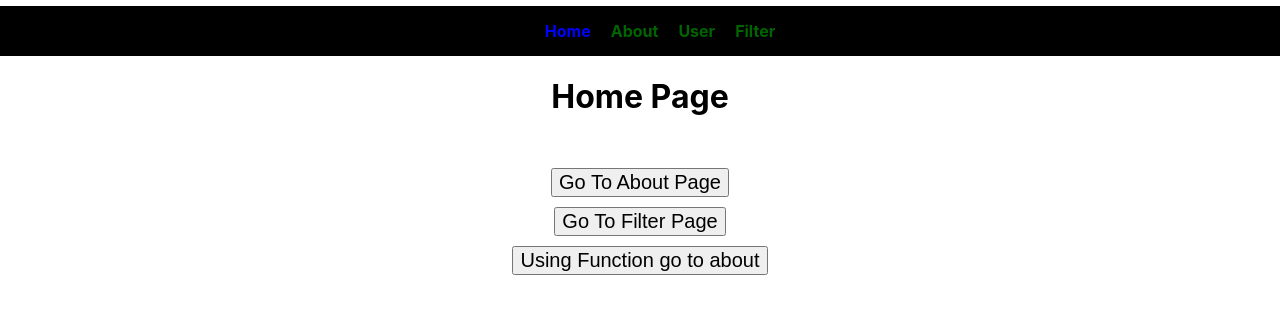
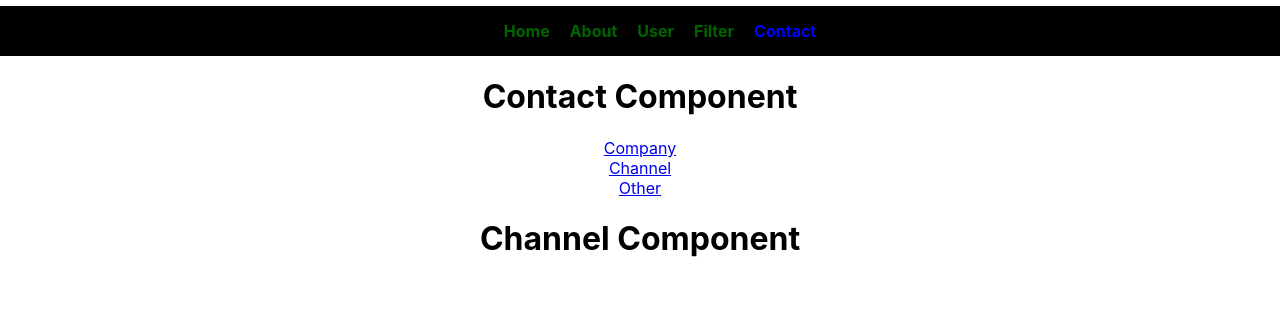
Before and after one commit to krishpatel023/learn-react, a React (Create React App) app: page /contact/channel in a window 1280 px wide. Before the commit this address led to /home. Shown: the top 314 px of the page. Built offline with nearby package versions, Linux system fonts and the light colour scheme.

Commit message:
Nested Routing

```diff
--- a/src/App.js
+++ b/src/App.js
@@ -7,6 +7,10 @@
 import Filter from './components/Filter';
 
 import './App.css';
+import Contact from './components/Contact';
+import Channel from './components/Channel';
+import Company from './components/Company';
+import Other from './components/Other';
 
 function App(){
 
@@ -19,6 +23,16 @@
           <Route path="/home" element={<Home />} />
           <Route path="/about" element={<About />} />
           <Route path='/filter' element={<Filter/>} />
+
+          {/* Nested Routing */}
+          <Route path='/contact/' element={<Contact/>} >
+            <Route path='channel' element={<Channel/>} />
+            <Route path='company' element={<Company/>} />
+            <Route path='other' element={<Other/>} />
+          </Route>
+
+
+
           <Route path="/user/:name" element={<User />} />
           <Route path="/*" element={<Navigate to="/home" />} />
         </Routes>
--- /dev/null
+++ b/src/components/Channel.js
@@ -0,0 +1,10 @@
+import React from "react";
+
+function Channel(){
+    return(
+        <div>
+            <h1>Channel Component</h1>
+        </div>
+    )
+}
+export default Channel;
--- /dev/null
+++ b/src/components/Company.js
@@ -0,0 +1,10 @@
+import React from "react";
+
+function Company(){
+    return(
+        <div>
+            <h1>Company Component</h1>
+        </div>
+    )
+}
+export default Company;
--- /dev/null
+++ b/src/components/Contact.js
@@ -0,0 +1,18 @@
+import React from "react";
+import {Link,Outlet} from 'react-router-dom';
+
+function Contact(){
+    return(
+        <div>
+            <h1>Contact Component</h1>
+
+            <Link to='company'>Company</Link>
+            <br />
+            <Link to='channel'>Channel</Link>
+            <br />
+            <Link to='other'>Other</Link>
+            <Outlet/>
+        </div>
+    )
+}
+export default Contact;
--- a/src/components/NavBar.js
+++ b/src/components/NavBar.js
@@ -11,6 +11,8 @@
                 <li><NavLink className='nav-bar-link' to='/about'>About</NavLink></li>
                 <li><NavLink className='nav-bar-link' to='/user'>User</NavLink></li>
                 <li><NavLink className='nav-bar-link' to='/filter'>Filter</NavLink></li>
+                <li><NavLink className='nav-bar-link' to='/contact'>Contact</NavLink></li>
+
             </ul>
 
         </div>
--- /dev/null
+++ b/src/components/Other.js
@@ -0,0 +1,10 @@
+import React from "react";
+
+function Other(){
+    return(
+        <div>
+            <h1>Other Component</h1>
+        </div>
+    )
+}
+export default Other;
```
Also changed, not shown: 1 other file (tests, documents, lock files or other folders).
